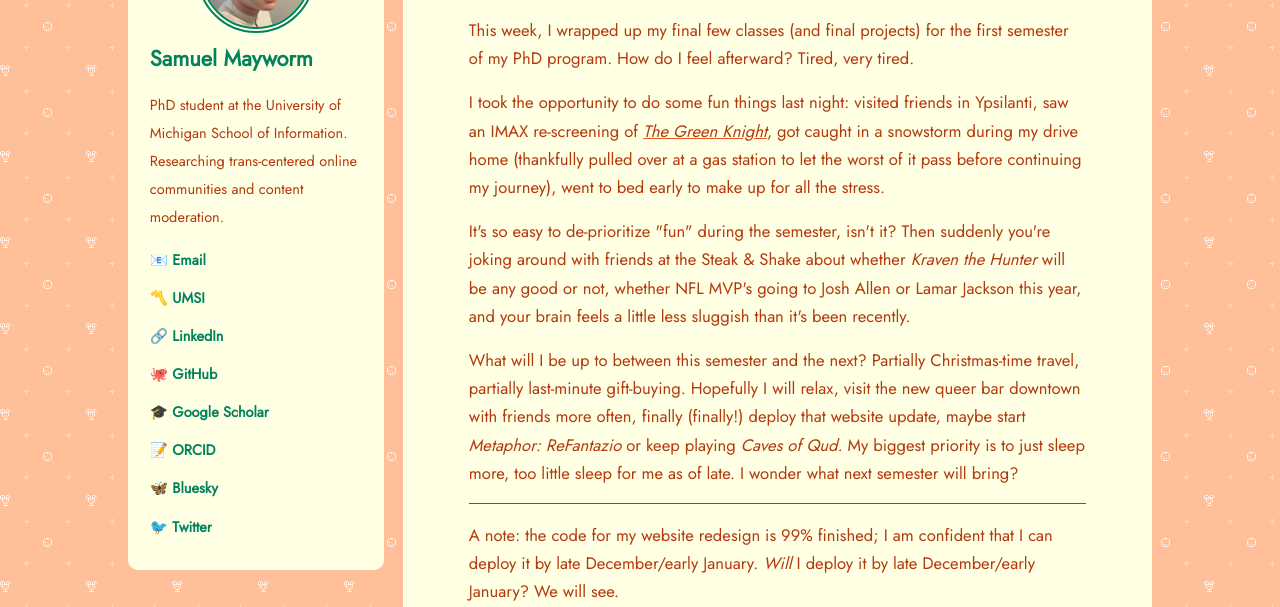
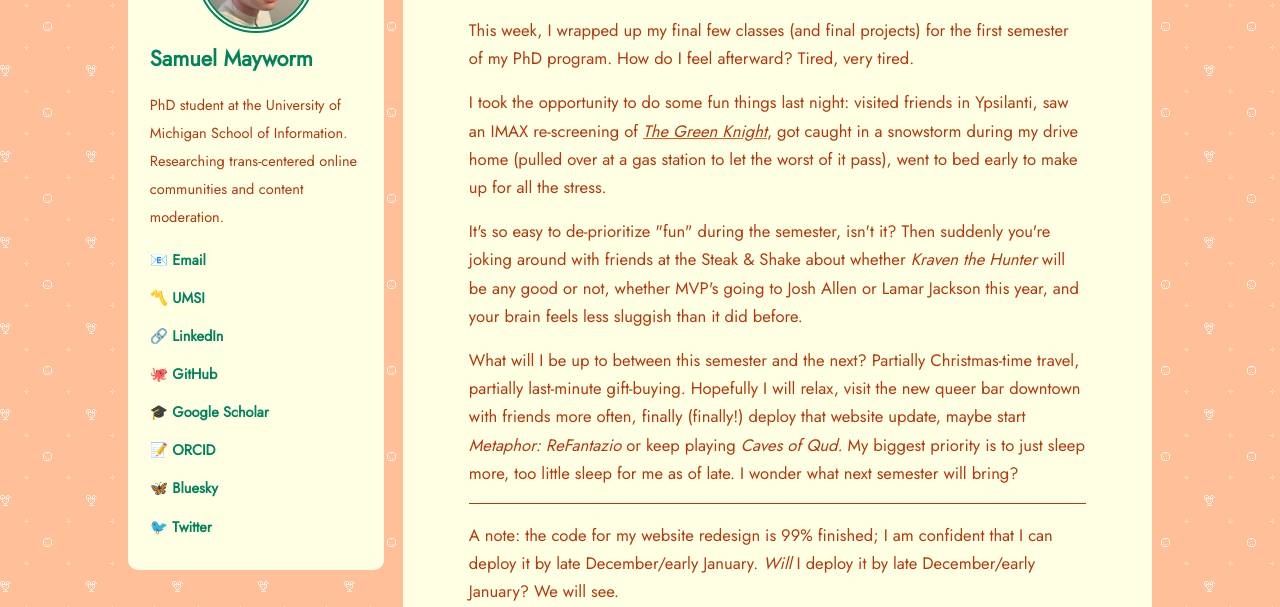
Before and after one commit to mayworms/mayworms.github.io, an Eleventy site: page src/posts/2024-12-12.md in a window 1280 px wide. Shown: the part 193-800 px from the top of the page. Built offline with nearby package versions, Linux system fonts and the light colour scheme; Eleventy itself is replaced by a stand-in of ours; files that its build step writes are made by us from their sources.

Commit message:
updated blog post (2024-12-12)

```diff
--- a/src/posts/2024-12-12.md
+++ b/src/posts/2024-12-12.md
@@ -9,9 +9,9 @@ tags:
 ---
 This week, I wrapped up my final few classes (and final projects) for the first semester of my PhD program. How do I feel afterward? Tired, very tired.
 
-I took the opportunity to do some fun things last night: visited friends in Ypsilanti, saw an IMAX re-screening of [*The Green Knight*](https://letterboxd.com/film/the-green-knight/), got caught in a snowstorm during my drive home (thankfully pulled over at a gas station to let the worst of it pass before continuing my journey), went to bed early to make up for all the stress.
+I took the opportunity to do some fun things last night: visited friends in Ypsilanti, saw an IMAX re-screening of [*The Green Knight*](https://letterboxd.com/film/the-green-knight/), got caught in a snowstorm during my drive home (pulled over at a gas station to let the worst of it pass), went to bed early to make up for all the stress.
 
-It's so easy to de-prioritize "fun" during the semester, isn't it? Then suddenly you're joking around with friends at the Steak & Shake about whether *Kraven the Hunter* will be any good or not, whether NFL MVP's going to Josh Allen or Lamar Jackson this year, and your brain feels a little less sluggish than it's been recently.
+It's so easy to de-prioritize "fun" during the semester, isn't it? Then suddenly you're joking around with friends at the Steak & Shake about whether *Kraven the Hunter* will be any good or not, whether MVP's going to Josh Allen or Lamar Jackson this year, and your brain feels less sluggish than it did before.
 
 What will I be up to between this semester and the next? Partially Christmas-time travel, partially last-minute gift-buying. Hopefully I will relax, visit the new queer bar downtown with friends more often, finally (finally!) deploy that website update, maybe start *Metaphor: ReFantazio* or keep playing *Caves of Qud.* My biggest priority is to just sleep more, too little sleep for me as of late. I wonder what next semester will bring?
 
```
Also changed, not shown: public/posts/2024-12-12.html (+2 -2 lines).
